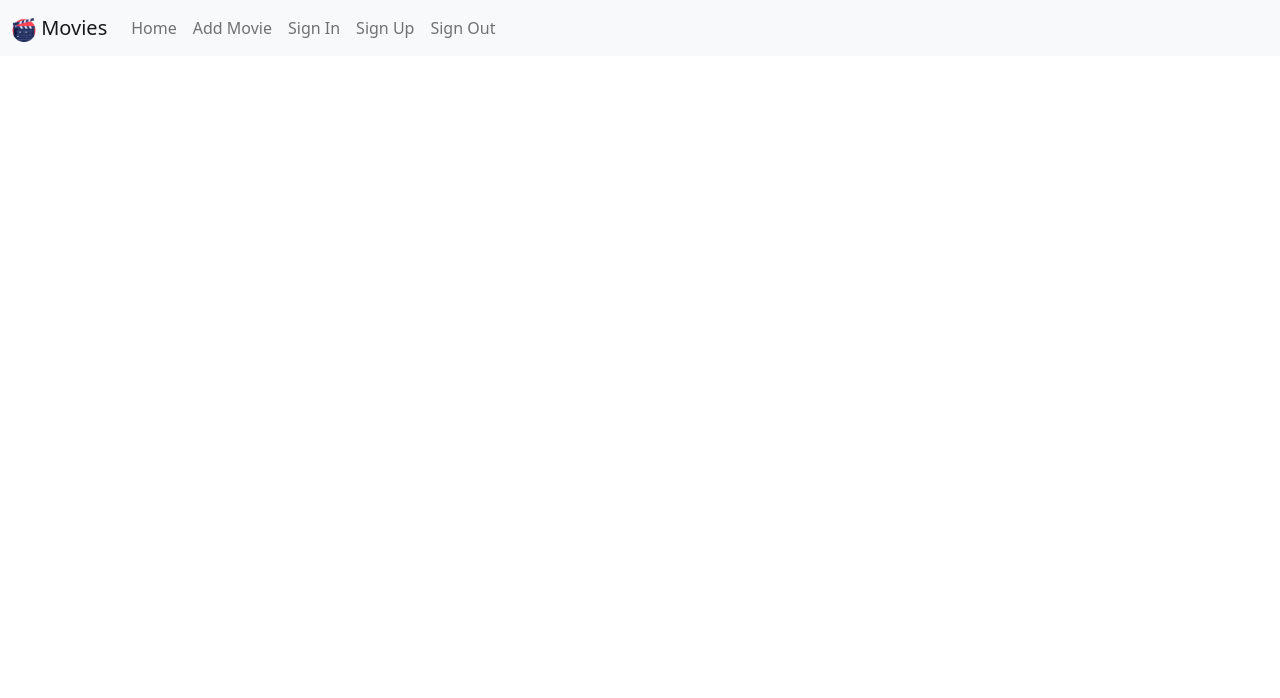
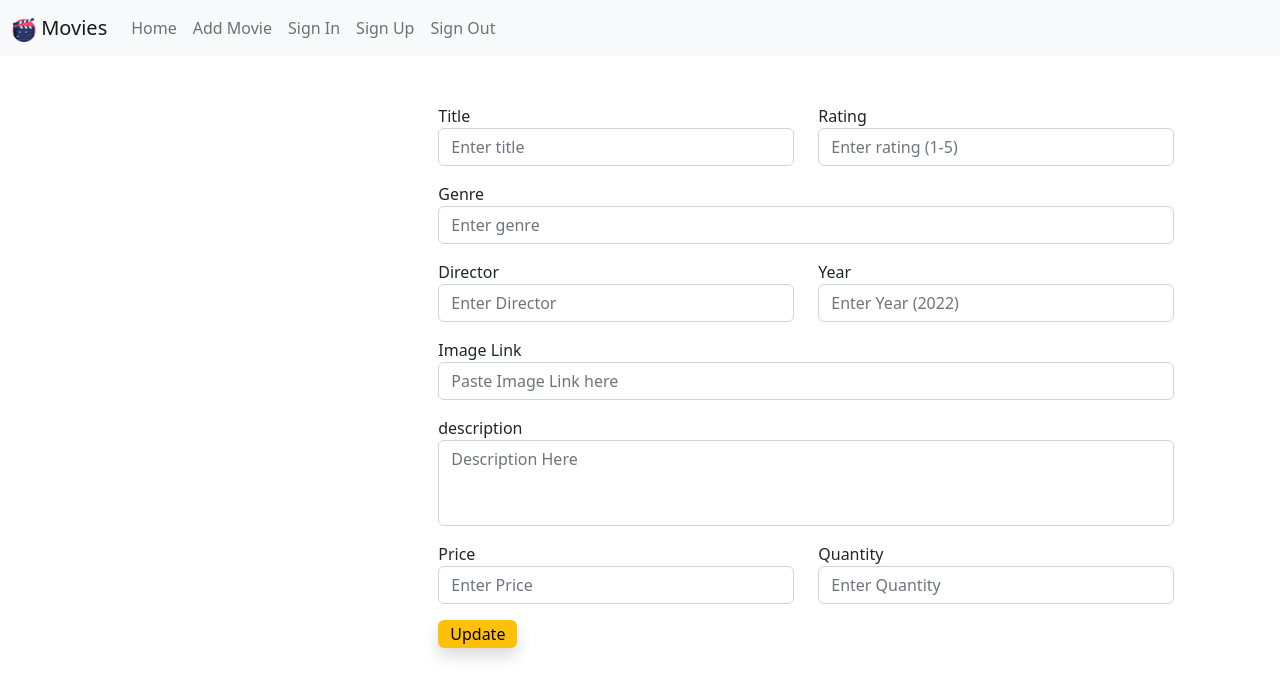
Before and after one commit to vishwasracharya/movies-angular-web-app, an Angular app: page /edit-movie/1 in a window 1280 px wide. Before the commit this address led to /. Shown: the top 698 px of the page. Built offline with nearby package versions, Linux system fonts and the light colour scheme.

Commit message:
added movie module ui components

```diff
--- a/src/app/app-routing.module.ts
+++ b/src/app/app-routing.module.ts
@@ -1,6 +1,9 @@
 import { NgModule } from '@angular/core';
 import { RouterModule, Routes } from '@angular/router';
 import { AddComponent as AddMovie } from './components/movies/add/add.component';
+import { EditComponent } from './components/movies/edit/edit.component';
+import { MovieComponent } from './components/movies/movie/movie.component';
+import { RentComponent } from './components/movies/rent/rent.component';
 
 import { SignInComponent } from './components/sign-in/sign-in.component';
 import { SignUpComponent } from './components/sign-up/sign-up.component';
@@ -9,6 +12,9 @@ const routes: Routes = [
   { path: 'signin', component: SignInComponent },
   { path: 'signup', component: SignUpComponent },
   { path: 'add-movie', component: AddMovie },
+  { path: 'edit-movie/:id', component: EditComponent },
+  { path: 'movie/:id', component: MovieComponent },
+  { path: 'movie/rent/:id', component: RentComponent },
 ];
 
 @NgModule({
--- a/src/app/app.module.ts
+++ b/src/app/app.module.ts
@@ -8,6 +8,8 @@ import { SignInComponent } from './components/sign-in/sign-in.component';
 import { SignUpComponent } from './components/sign-up/sign-up.component';
 import { AddComponent } from './components/movies/add/add.component';
 import { EditComponent } from './components/movies/edit/edit.component';
+import { MovieComponent } from './components/movies/movie/movie.component';
+import { RentComponent } from './components/movies/rent/rent.component';
 
 @NgModule({
   declarations: [
@@ -16,7 +18,9 @@ import { EditComponent } from './components/movies/edit/edit.component';
     SignInComponent,
     SignUpComponent,
     AddComponent,
-    EditComponent
+    EditComponent,
+    MovieComponent,
+    RentComponent
   ],
   imports: [
     BrowserModule,
--- a/src/app/components/movies/edit/edit.component.html
+++ b/src/app/components/movies/edit/edit.component.html
@@ -1 +1,147 @@
-<p>edit works!</p>
+<section class="my-5">
+  <div class="container">
+    <div class="row">
+      <div class="col-12 col-md-3 mx-auto mb-3 mb-md-0">
+        <img
+          class="img-fluid rounded-15 shadow"
+          id="movieImage"
+          src=""
+          alt=""
+          title=""
+        />
+      </div>
+      <div class="col-12 col-md-8 mx-auto mb-3 mb-md-0">
+        <form action="/api/edit-movie/" method="POST">
+          <div class="form-group mb-3">
+            <div class="row">
+              <div class="col-12 col-md-6 mb-3 mb-md-0">
+                <label for="title">Title</label>
+                <input
+                  type="text"
+                  class="form-control"
+                  id="title"
+                  name="title"
+                  placeholder="Enter title"
+                  value=""
+                  required
+                />
+              </div>
+              <div class="col-12 col-md-6">
+                <label for="rating">Rating</label>
+                <input
+                  type="number"
+                  class="form-control"
+                  id="rating"
+                  name="rating"
+                  min="1"
+                  max="5"
+                  placeholder="Enter rating (1-5)"
+                  value=""
+                  required
+                />
+              </div>
+            </div>
+          </div>
+          <div class="form-group mb-3">
+            <label for="genre">Genre</label>
+            <input
+              type="text"
+              class="form-control"
+              id="genre"
+              name="genre"
+              placeholder="Enter genre"
+              value=""
+              required
+            />
+          </div>
+          <div class="form-group mb-3">
+            <div class="row">
+              <div class="col-12 col-md-6 mb-3 mb-md-0">
+                <label for="director">Director</label>
+                <input
+                  type="text"
+                  class="form-control"
+                  id="director"
+                  name="director"
+                  placeholder="Enter Director"
+                  value=""
+                  required
+                />
+              </div>
+              <div class="col-12 col-md-6">
+                <label for="year">Year</label>
+                <input
+                  type="number"
+                  class="form-control"
+                  id="year"
+                  name="year"
+                  placeholder="Enter Year (2022)"
+                  value=""
+                  required
+                />
+              </div>
+            </div>
+          </div>
+          <div class="form-group mb-3">
+            <label for="image">Image Link</label>
+            <input
+              type="text"
+              class="form-control"
+              id="image"
+              name="image"
+              placeholder="Paste Image Link here"
+              value=""
+              required
+            />
+          </div>
+          <div class="form-group mb-3">
+            <label for="description">description</label>
+            <textarea
+              class="form-control"
+              id="description"
+              name="description"
+              rows="3"
+              placeholder="Description Here"
+              style="resize: none !important"
+              required
+            ></textarea>
+          </div>
+          <div class="form-group mb-3">
+            <div class="row">
+              <div class="col-12 col-md-6 mb-3 mb-md-0">
+                <label for="price">Price</label>
+                <input
+                  type="number"
+                  class="form-control"
+                  id="price"
+                  name="price"
+                  placeholder="Enter Price"
+                  value=""
+                  required
+                />
+              </div>
+              <div class="col-12 col-md-6 mb-3 mb-md-0">
+                <label for="quantity">Quantity</label>
+                <input
+                  type="number"
+                  class="form-control"
+                  id="quantity"
+                  name="quantity"
+                  placeholder="Enter Quantity"
+                  value=""
+                  required
+                />
+              </div>
+            </div>
+          </div>
+          <button
+            type="submit"
+            class="btn btn-warning rounded border-0 shadow lh-1"
+          >
+            Update
+          </button>
+        </form>
+      </div>
+    </div>
+  </div>
+</section>
--- /dev/null
+++ b/src/app/components/movies/movie/movie.component.html
@@ -0,0 +1,34 @@
+<section class="my-5">
+  <div class="container">
+    <div class="row">
+      <div class="col-12 col-md-3 mx-auto mb-3 mb-md-0">
+        <img class="img-fluid rounded-15 shadow" src="" alt="" title="" />
+      </div>
+      <div class="col-12 col-md-9 mx-auto mb-3 mb-md-0">
+        <h1 class="text-dark">movie.title</h1>
+        <div class="mb-2">
+          <img src="/images/star.png" width="24" height="24" alt="" />
+        </div>
+        <p class="fs-6 text-muted mb-2"><strong>Genre:</strong> movie.genre</p>
+        <p class="fs-6 text-muted mb-2">
+          <strong>Director:</strong> movie.director
+        </p>
+        <p class="fs-6 text-muted mb-2"><strong>Year:</strong> movie.year</p>
+        <p class="text-muted">movie.description</p>
+        <a
+          href="/movies/edit/movie._id"
+          class="btn btn-primary rounded border-0 shadow lh-1 me-1"
+          >Edit</a
+        >
+        <a
+          href="/movies/rent/movie._id"
+          class="btn btn-dark rounded border-0 shadow lh-1 me-1"
+          >Rent</a
+        >
+        <button class="btn btn-danger rounded border-0 shadow lh-1">
+          Delete
+        </button>
+      </div>
+    </div>
+  </div>
+</section>
--- /dev/null
+++ b/src/app/components/movies/movie/movie.component.ts
@@ -0,0 +1,15 @@
+import { Component, OnInit } from '@angular/core';
+
+@Component({
+  selector: 'app-movie',
+  templateUrl: './movie.component.html',
+  styleUrls: ['./movie.component.css']
+})
+export class MovieComponent implements OnInit {
+
+  constructor() { }
+
+  ngOnInit(): void {
+  }
+
+}
--- /dev/null
+++ b/src/app/components/movies/rent/rent.component.html
@@ -0,0 +1,26 @@
+<section class="my-5">
+  <div class="container">
+    <div class="row">
+      <div class="col-12 col-md-3 mx-auto mb-3 mb-md-0">
+        <img
+          class="img-fluid rounded-15 shadow"
+          src="movie.image"
+          alt="movie.title"
+          title="movie.title"
+        />
+      </div>
+      <div class="col-12 col-md-9 mx-auto mb-3 mb-md-0">
+        <h1 class="text-dark mb-3">movie.title</h1>
+        <p class="fs-6 text-muted mb-2">
+          <strong>Rate:</strong> $movie.price/m
+        </p>
+        <p class="fs-6 text-muted mb-2">
+          <strong>Available Quantity:</strong> movie.quantity
+        </p>
+        <button class="btn btn-info rounded border-0 shadow lh-1">
+          Get Movie
+        </button>
+      </div>
+    </div>
+  </div>
+</section>
--- /dev/null
+++ b/src/app/components/movies/rent/rent.component.ts
@@ -0,0 +1,15 @@
+import { Component, OnInit } from '@angular/core';
+
+@Component({
+  selector: 'app-rent',
+  templateUrl: './rent.component.html',
+  styleUrls: ['./rent.component.css']
+})
+export class RentComponent implements OnInit {
+
+  constructor() { }
+
+  ngOnInit(): void {
+  }
+
+}
```
Also changed, not shown: src/app/components/movies/movie/movie.component.css (added), src/app/components/movies/rent/rent.component.css (added), 2 other files (tests, documents, lock files or other folders).
